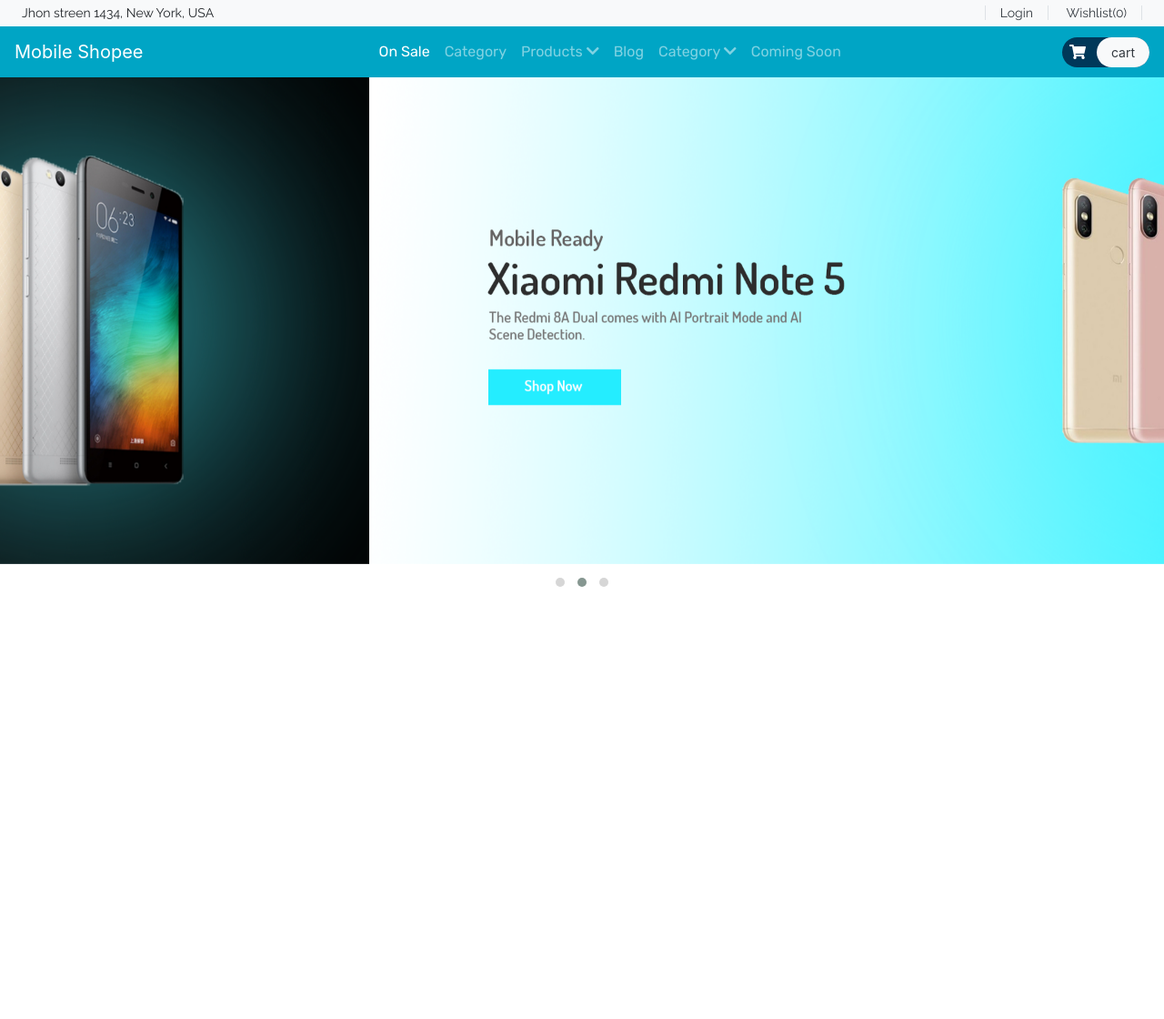
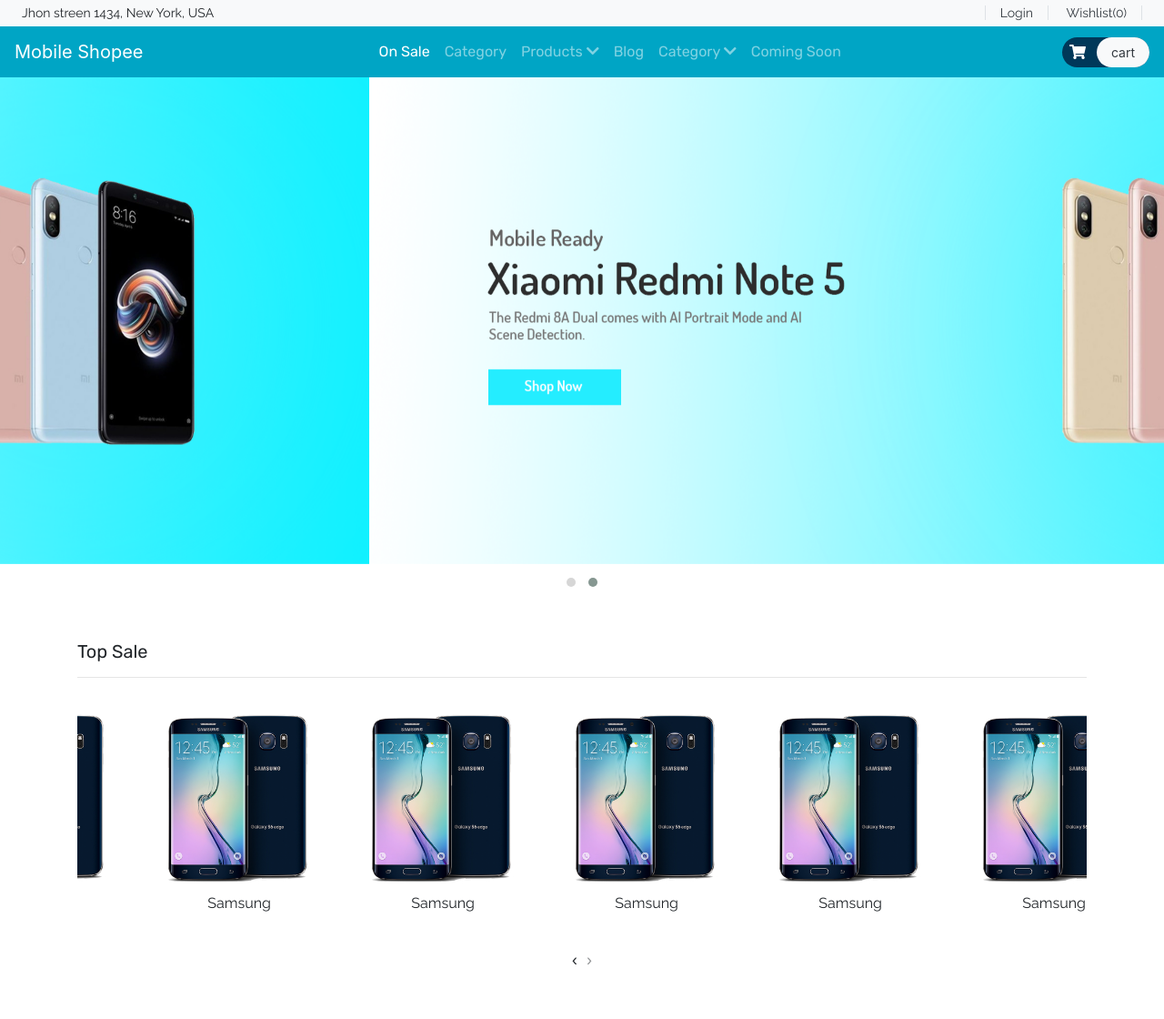
Before and after one commit to coderasraf/mobile_shoppe_php, a website: page index.html in a window 1280 px wide. Shown: the whole page at 91% size. Before the commit the page ends 800 px from the top, so only its background shows below. Drawn offline with nearby package versions, Linux system fonts and the light colour scheme; a web font is replaced by a local one.

Commit message:
Initial git commit

```diff
--- a/index.html
+++ b/index.html
@@ -70,19 +70,76 @@
         <section id="banner-area"><!-- start #banner-area -->
             <div class="owl-carousel owl-theme">
                 <div class="item">
-                    <img src="assets/Banner1.png" alt="Banner One">
+                    <img src="assets/Banner2.png" alt="Banner One">
                 </div>
                 <div class="item">
                     <img src="assets/Banner2.png" alt="Banner Two">
-                </div>
-                <div class="item">
-                    <img src="assets/Banner1.png" alt="Banner One">
                 </div>
             </div>
         </section><!-- start #banner-area -->
 
         <section id="top-sale"> <!-- start #top-sale-->
-
+            <div class="container py-5">
+                <h2 class="font-rubik font-size-20">Top Sale</h2>
+                <hr>
+                <div class="owl-carousel owl-theme"><!-- start.Owl-crousel -->
+                    <div class="item py-2">
+                        <div class="product font-raleway">
+                            <a href="#"><img src="assets/products/1.png" alt="product1" class="img-fluid"></a>
+                            <div class="text-center">
+                                <h6 class="">Samsung</h6>
+                                <div class="rating text-warning font-size-12">
+                                    <i class="fas fa-star"></i>
+                                    <i class="fas fa-star"></i>
+                                    <i class="fas fa-star"></i>
+                                    <i class="fas fa-star"></i>
+                                    <i class="fas fa-star"></i>
+                                </div>
+                            </div>
+                        </div>
+                    </div>
+                    <div class="item py-2">
+                        <div class="product font-raleway">
+                            <a href="#"><img src="assets/products/1.png" alt="product1" class="img-fluid"></a>
+                            <div class="text-center">
+                                <h6 class="">Samsung</h6>
+                            </div>
+                        </div>
+                    </div>
+                    <div class="item py-2">
+                        <div class="product font-raleway">
+                            <a href="#"><img src="assets/products/1.png" alt="product1" class="img-fluid"></a>
+                            <div class="text-center">
+                                <h6 class="">Samsung</h6>
+                            </div>
+                        </div>
+                    </div>
+                    <div class="item py-2">
+                        <div class="product font-raleway">
+                            <a href="#"><img src="assets/products/1.png" alt="product1" class="img-fluid"></a>
+                            <div class="text-center">
+                                <h6 class="">Samsung</h6>
+                            </div>
+                        </div>
+                    </div>
+                    <div class="item py-2">
+                        <div class="product font-raleway">
+                            <a href="#"><img src="assets/products/1.png" alt="product1" class="img-fluid"></a>
+                            <div class="text-center">
+                                <h6 class="">Samsung</h6>
+                            </div>
+                        </div>
+                    </div>
+                    <div class="item py-2">
+                        <div class="product font-raleway">
+                            <a href="#"><img src="assets/products/1.png" alt="product1" class="img-fluid"></a>
+                            <div class="text-center">
+                                <h6 class="">Samsung</h6>
+                            </div>
+                        </div>
+                    </div>
+                </div><!-- !start.Owl-crousel -->
+            </div>
         </section><!-- !start #top-sale-->
 
     </main><!-- !start #main_site -->
--- a/index.js
+++ b/index.js
@@ -3,7 +3,34 @@
 	$('#banner-area .owl-carousel').owlCarousel({
 		items:1,
 		loop:true,
-		autoplay:true
+		autoplay:true,
+		dots:true,
+		nav:false
+	});
+
+	// top sale owl-carousel
+	$('#top-sale .owl-carousel').owlCarousel({
+		loop:true,
+		nav:true,
+		dots:false,
+		autoplay:true,
+		margin:10,
+		responsiveClass:true,
+		responsive:{
+			0:{
+				items:1,
+				nav:true
+			},
+			600:{
+				items:3,
+				nav:false
+			},
+			1000:{
+				items:5,
+				nav:true,
+				loop:false
+			}
+		}
 	})
 
 })
```
